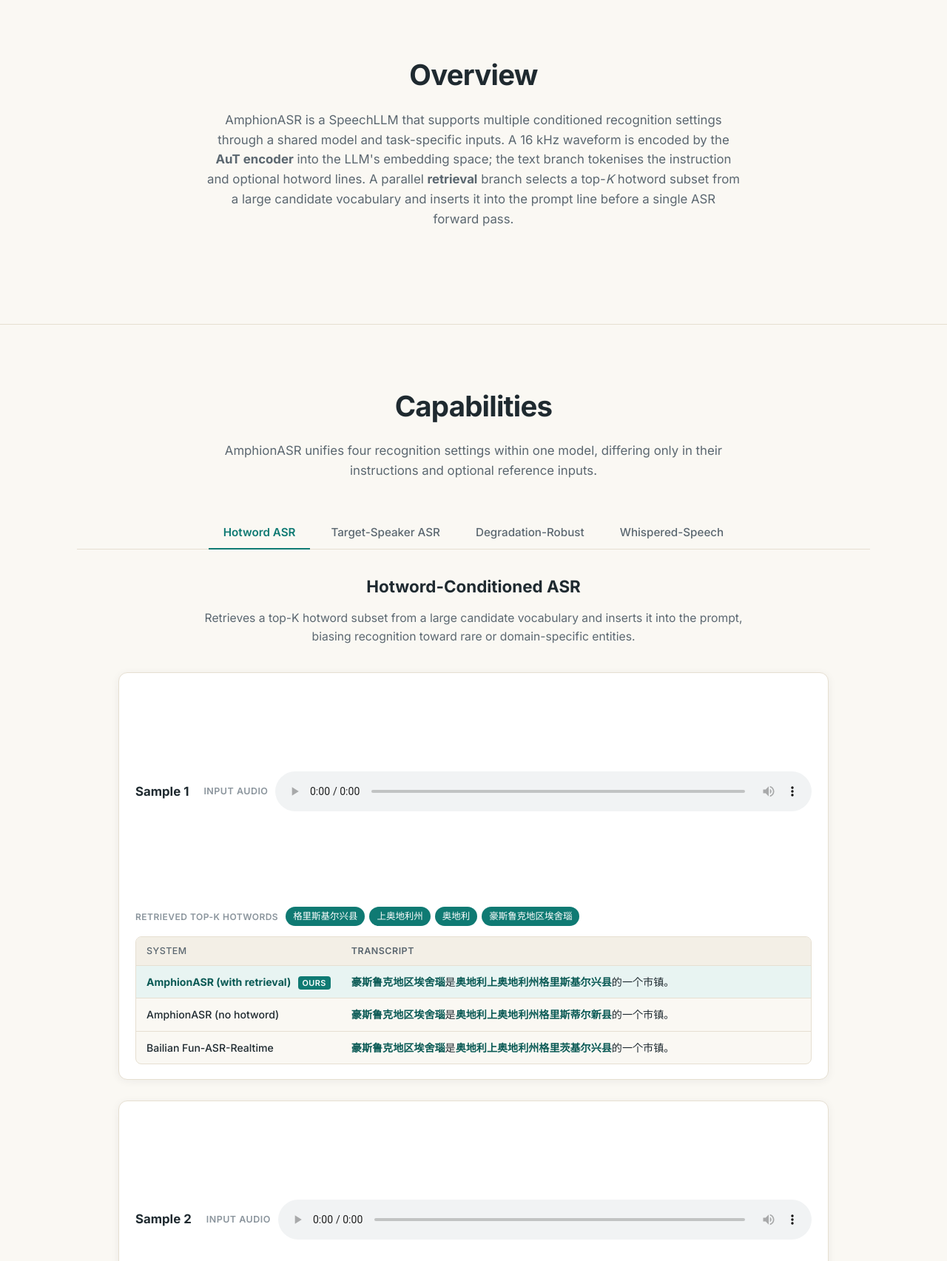
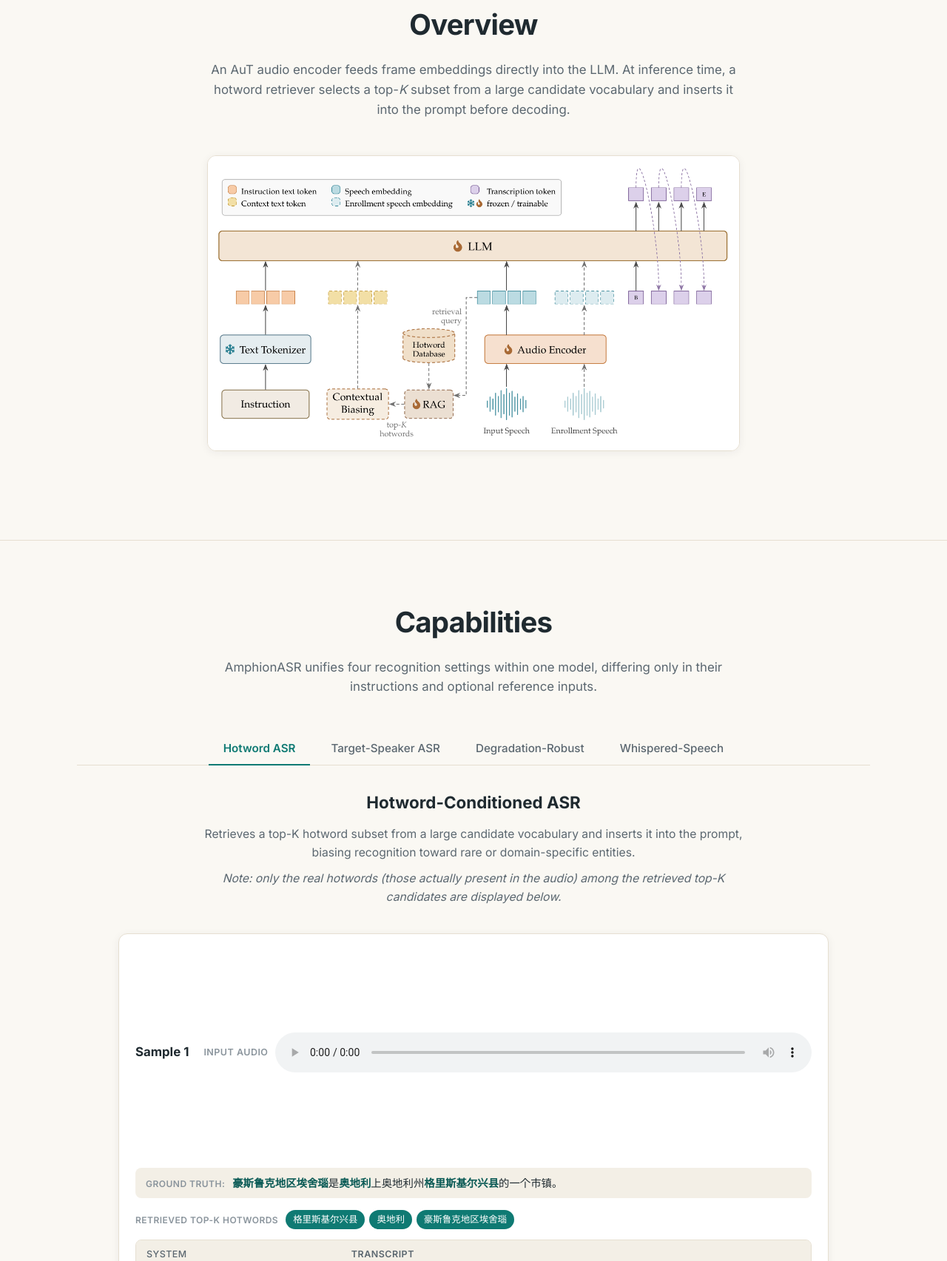
Before and after one commit to asd5152306/amphionasr, a plain HTML site: page index.html in a window 1280 px wide. Shown: the part 1095-2800 px from the top of the page at 74% size. Drawn offline with Linux system fonts and the light colour scheme.

Commit message:
add ground truth, real-hotword note, move arch figure to overview, trim hero badges

```diff
--- a/css/style.css
+++ b/css/style.css
@@ -505,6 +505,44 @@
   min-width: 180px;
 }
 
+.sample-groundtruth {
+  display: flex;
+  align-items: baseline;
+  gap: 10px;
+  flex-wrap: wrap;
+  padding: 10px 14px;
+  background: var(--bg-muted);
+  border-radius: var(--radius-sm);
+  margin-bottom: 16px;
+  font-size: 0.9rem;
+  line-height: 1.5;
+}
+
+.sample-groundtruth .gt-label {
+  font-size: 0.75rem;
+  font-weight: 600;
+  text-transform: uppercase;
+  letter-spacing: 0.04em;
+  color: var(--text-faint);
+  white-space: nowrap;
+}
+
+.sample-groundtruth .gt-text {
+  color: var(--text);
+}
+
+.sample-groundtruth .gt-text b {
+  font-weight: 700;
+  color: var(--accent-dark);
+}
+
+.panel-note {
+  margin-top: 10px;
+  font-size: 0.85rem;
+  color: var(--text-faint);
+  font-style: italic;
+}
+
 .sample-hotwords,
 .sample-degradation {
   display: flex;
--- a/data/examples.json
+++ b/data/examples.json
@@ -8,7 +8,6 @@
         "with_hotword": "豪斯鲁克地区埃舍瑙是奥地利上奥地利州格里斯基尔兴县的一个市镇。",
         "hotwords": [
           "格里斯基尔兴县",
-          "上奥地利州",
           "奥地利",
           "豪斯鲁克地区埃舍瑙"
         ],
@@ -17,53 +16,19 @@
             "model": "AmphionASR (with retrieval)",
             "ours": true,
             "transcript": "豪斯鲁克地区埃舍瑙是奥地利上奥地利州格里斯基尔兴县的一个市镇。",
-            "transcript_html": "<b>豪斯鲁克地区埃舍瑙</b>是<b>奥地利</b><b>上奥地利州</b><b>格里斯基尔兴县</b>的一个市镇。",
+            "transcript_html": "<b>豪斯鲁克地区埃舍瑙</b>是<b>奥地利</b>上奥地利州<b>格里斯基尔兴县</b>的一个市镇。",
             "metric": "0% CER"
           },
           {
             "model": "AmphionASR (no hotword)",
             "transcript": "豪斯鲁克地区埃舍瑙是奥地利上奥地利州格里斯蒂尔新县的一个市镇。",
-            "transcript_html": "<b>豪斯鲁克地区埃舍瑙</b>是<b>奥地利</b><b>上奥地利州</b><b>格里斯蒂尔新县</b>的一个市镇。",
+            "transcript_html": "<b>豪斯鲁克地区埃舍瑙</b>是<b>奥地利</b>上奥地利州<b>格里斯蒂尔新县</b>的一个市镇。",
             "metric": ""
           },
           {
             "model": "Bailian Fun-ASR-Realtime",
             "transcript": "豪斯鲁克地区埃舍瑙是奥地利上奥地利州格里茨基尔兴县的一个市镇。",
-            "transcript_html": "<b>豪斯鲁克地区埃舍瑙</b>是<b>奥地利</b><b>上奥地利州</b><b>格里茨基尔兴县</b>的一个市镇。",
-            "metric": ""
-          }
-        ]
-      },
-      {
-        "title": "HW-FAIR-EN-1: Five UK place names",
-        "audio_url": "assets/samples/hotword/HW-FAIR-EN-1.mp3",
-        "without_hotword": "Norman castles existed at rockingham, banwell, lindbyborn, northampton and waringborough.",
-        "with_hotword": "Norman castles existed at Rockingham, Barnwell, Lilbourne, Northampton and Wellingborough.",
-        "hotwords": [
-          "Northampton",
-          "Rockingham",
-          "Wellingborough",
-          "Lilbourne",
-          "Barnwell"
-        ],
-        "comparisons": [
-          {
-            "model": "AmphionASR (with retrieval)",
-            "ours": true,
-            "transcript": "Norman castles existed at Rockingham, Barnwell, Lilbourne, Northampton and Wellingborough.",
-            "transcript_html": "Norman castles existed at <b>Rockingham</b>, <b>Barnwell</b>, <b>Lilbourne</b>, <b>Northampton</b> and <b>Wellingborough</b>.",
-            "metric": "0% WER"
-          },
-          {
-            "model": "AmphionASR (no hotword)",
-            "transcript": "Norman castles existed at rockingham, banwell, lindbyborn, northampton and waringborough.",
-            "transcript_html": "Norman castles existed at <b>rockingham</b>, <b>banwell</b>, <b>lindbyborn</b>, <b>northampton</b> and <b>waringborough</b>.",
-            "metric": ""
-          },
-          {
-            "model": "Bailian Fun-ASR-Realtime",
-            "transcript": "Norman castles existed at Rockingham, Banbury. not that.",
-            "transcript_html": "Norman castles existed at <b>Rockingham</b>, <b>Banbury</b>. not that.",
+            "transcript_html": "<b>豪斯鲁克地区埃舍瑙</b>是<b>奥地利</b>上奥地利州<b>格里茨基尔兴县</b>的一个市镇。",
             "metric": ""
           }
         ]
--- a/index.html
+++ b/index.html
@@ -27,10 +27,6 @@
       </div>
       <h1 class="hero-title">AmphionASR</h1>
       <p class="hero-subtitle" data-i18n="hero.subtitle">Personalized Context-Aware Speech Recognition</p>
-      <p class="hero-meta">
-        <span class="badge" data-i18n="hero.badge.params">2.0B parameters</span>
-        <span class="badge" data-i18n="hero.badge.lang">Mandarin &amp; English</span>
-      </p>
       <div class="hero-actions">
         <a class="btn btn-primary" href="#TODO-paper" target="_blank" rel="noopener" data-i18n="hero.btn.paper">Paper</a>
         <a class="btn btn-secondary" href="#TODO-code" target="_blank" rel="noopener" data-i18n="hero.btn.code">Code</a>
@@ -49,14 +45,14 @@
     <div class="container">
       <h2 class="section-title" data-i18n="overview.title">Overview</h2>
       <p class="section-lead" data-i18n="overview.lead">
-        AmphionASR is a SpeechLLM that supports multiple conditioned recognition
-        settings through a shared model and task-specific inputs. A 16&nbsp;kHz
-        waveform is encoded by the <strong>AuT encoder</strong> into the LLM's
-        embedding space; the text branch tokenises the instruction and optional
-        hotword lines. A parallel <strong>retrieval</strong> branch selects a
-        top-<em>K</em> hotword subset from a large candidate vocabulary and
-        inserts it into the prompt line before a single ASR forward pass.
+        An AuT audio encoder feeds frame embeddings directly into the LLM. At
+        inference time, a hotword retriever selects a top-<em>K</em> subset from
+        a large candidate vocabulary and inserts it into the prompt before
+        decoding.
       </p>
+      <div class="arch-figure">
+        <img src="assets/figures/architecture.png" alt="AmphionASR architecture" class="arch-figure-img" />
+      </div>
     </div>
   </section>
 
@@ -85,6 +81,10 @@
             Retrieves a top-K hotword subset from a large candidate vocabulary
             and inserts it into the prompt, biasing recognition toward rare or
             domain-specific entities.
+          </p>
+          <p class="panel-note" data-i18n="hotword.note">
+            Note: only the real hotwords (those actually present in the audio)
+            among the retrieved top-K candidates are displayed below.
           </p>
         </div>
         <div class="samples-list" data-capability="hotword"></div>
@@ -130,39 +130,6 @@
     </div>
   </section>
 
-  <!-- ===================== Architecture ===================== -->
-  <section class="section architecture" id="architecture">
-    <div class="container">
-      <h2 class="section-title" data-i18n="architecture.title">Architecture</h2>
-      <p class="section-lead" data-i18n="architecture.lead">
-        An AuT audio encoder feeds frame embeddings directly into the LLM. At
-        inference time, a hotword retriever selects a top-<em>K</em> subset from
-        a large candidate vocabulary and inserts it into the prompt before
-        decoding.
-      </p>
-      <div class="arch-figure">
-        <img src="assets/figures/architecture.png" alt="AmphionASR architecture" class="arch-figure-img" />
-      </div>
-      <div class="arch-components">
-        <div class="arch-card">
-          <h4 data-i18n="arch.aut.title">AuT Encoder</h4>
-          <div class="arch-meta" data-i18n="arch.aut.meta">300M params</div>
-          <p data-i18n="arch.aut.desc">24-layer AuT encoder. Log-mel front-end (128 bins, 10ms hop), convolutional sub-sampler, Whisper-style pre-LN Transformer into 2048-d frame embeddings at 12.5 Hz.</p>
-        </div>
-        <div class="arch-card">
-          <h4 data-i18n="arch.llm.title">LLM</h4>
-          <div class="arch-meta" data-i18n="arch.llm.meta">1.7B params</div>
-          <p data-i18n="arch.llm.desc">28-layer decoder-only Transformer, 2048-d hidden states, 64K native context length.</p>
-        </div>
-        <div class="arch-card">
-          <h4 data-i18n="arch.retrieval.title">Retrieval Adapters</h4>
-          <div class="arch-meta" data-i18n="arch.retrieval.meta">2.6M params</div>
-          <p data-i18n="arch.retrieval.desc">Two small MLP adapters mapping frozen AuT frame embeddings and frozen LLM token embeddings into a shared 512-d space. Max-over-time scoring selects top-K hotwords.</p>
-        </div>
-      </div>
-    </div>
-  </section>
-
   <!-- ===================== BibTeX ===================== -->
   <section class="section bibtex" id="bibtex">
     <div class="container narrow">
--- a/js/i18n.js
+++ b/js/i18n.js
@@ -2,15 +2,13 @@
 window.AMPHION_I18N = {
   en: {
     'hero.subtitle': 'Personalized Context-Aware Speech Recognition',
-    'hero.badge.params': '2.0B parameters',
-    'hero.badge.lang': 'Mandarin & English',
     'hero.btn.paper': 'Paper',
     'hero.btn.code': 'Code',
     'hero.btn.model': 'Model',
     'hero.btn.capabilities': 'View Capabilities ↓',
     'hero.teaser': 'Teaser figure: Four recognition capabilities of AmphionASR',
     'overview.title': 'Overview',
-    'overview.lead': 'AmphionASR is a SpeechLLM that supports multiple conditioned recognition settings through a shared model and task-specific inputs. A 16&nbsp;kHz waveform is encoded by the <strong>AuT encoder</strong> into the LLM\'s embedding space; the text branch tokenises the instruction and optional hotword lines. A parallel <strong>retrieval</strong> branch selects a top-<em>K</em> hotword subset from a large candidate vocabulary and inserts it into the prompt line before a single ASR forward pass.',
+    'overview.lead': 'An AuT audio encoder feeds frame embeddings directly into the LLM. At inference time, a hotword retriever selects a top-<em>K</em> subset from a large candidate vocabulary and inserts it into the prompt before decoding.',
     'capabilities.title': 'Capabilities',
     'capabilities.lead': 'AmphionASR unifies four recognition settings within one model, differing only in their instructions and optional reference inputs.',
     'tabs.hotword': 'Hotword ASR',
@@ -19,6 +17,7 @@
     'tabs.whisper': 'Whispered-Speech',
     'hotword.title': 'Hotword-Conditioned ASR',
     'hotword.desc': 'Retrieves a top-K hotword subset from a large candidate vocabulary and inserts it into the prompt, biasing recognition toward rare or domain-specific entities.',
+    'hotword.note': 'Note: only the real hotwords (those actually present in the audio) among the retrieved top-K candidates are displayed below.',
     'hotword.retrieved': 'Retrieved Top-K Hotwords',
     'tsasr.title': 'Target-Speaker ASR (TS-ASR)',
     'tsasr.desc': 'Given a short enrollment utterance of a target speaker, transcribes only that speaker\'s content from overlapping speech rather than concatenating all talkers.',
@@ -29,17 +28,6 @@
     'degradation.type': 'Degradation Type:',
     'whisper.title': 'Whispered-Speech ASR',
     'whisper.desc': 'Transcribes atypical, low-energy whispered phonation that deviates from normal speech.',
-    'architecture.title': 'Architecture',
-    'architecture.lead': 'An AuT audio encoder feeds frame embeddings directly into the LLM. At inference time, a hotword retriever selects a top-<em>K</em> subset from a large candidate vocabulary and inserts it into the prompt before decoding.',
-    'arch.aut.title': 'AuT Encoder',
-    'arch.aut.meta': '300M params',
-    'arch.aut.desc': '24-layer AuT encoder. Log-mel front-end (128 bins, 10ms hop), convolutional sub-sampler, Whisper-style pre-LN Transformer into 2048-d frame embeddings at 12.5 Hz.',
-    'arch.llm.title': 'LLM',
-    'arch.llm.meta': '1.7B params',
-    'arch.llm.desc': '28-layer decoder-only Transformer, 2048-d hidden states, 64K native context length.',
-    'arch.retrieval.title': 'Retrieval Adapters',
-    'arch.retrieval.meta': '2.6M params',
-    'arch.retrieval.desc': 'Two small MLP adapters mapping frozen AuT frame embeddings and frozen LLM token embeddings into a shared 512-d space. Max-over-time scoring selects top-K hotwords.',
     'bibtex.title': 'Citation',
     'bibtex.copy': 'Copy BibTeX',
     'bibtex.copied': 'Copied!',
@@ -50,6 +38,7 @@
     'footer.arxiv': 'arXiv',
     'ui.sample_label': 'Sample {n}',
     'ui.input_audio': 'Input audio',
+    'ui.ground_truth': 'Ground truth:',
     'ui.no_examples': '— No examples available —',
     'ui.examples_not_found': '— examples.json not found —',
     'ui.no_hotwords': '—',
@@ -60,15 +49,13 @@
   },
   zh: {
     'hero.subtitle': '个性化上下文感知语音识别',
-    'hero.badge.params': '20 亿参数',
-    'hero.badge.lang': '中英双语',
     'hero.btn.paper': '论文',
     'hero.btn.code': '代码',
     'hero.btn.model': '模型',
     'hero.btn.capabilities': '查看能力 ↓',
     'hero.teaser': '概览图：AmphionASR 的四项识别能力',
     'overview.title': '概览',
-    'overview.lead': 'AmphionASR 是一个 SpeechLLM，通过共享模型和任务特定输入支持多种条件识别场景。16&nbsp;kHz 音频波形由 <strong>AuT 编码器</strong>编码到 LLM 的嵌入空间；文本分支对指令和可选的热词行进行分词。并行的<strong>检索</strong>分支从大型候选词表中选出 top-<em>K</em> 热词子集，并在单次 ASR 前向推理前插入到提示行中。',
+    'overview.lead': 'AuT 音频编码器将帧嵌入直接送入 LLM。推理时，热词检索器从大型候选词表中选出 top-<em>K</em> 子集，并在解码前插入到提示中。',
     'capabilities.title': '能力',
     'capabilities.lead': 'AmphionASR 在一个模型中统一了四种识别场景，仅通过指令和可选参考输入来区分。',
     'tabs.hotword': '热词 ASR',
@@ -77,6 +64,7 @@
     'tabs.whisper': '耳语语音',
     'hotword.title': '热词条件 ASR',
     'hotword.desc': '从大型候选词表中检索 top-K 热词子集并插入到提示中，将识别偏向稀有或领域特定实体。',
+    'hotword.note': '说明：下方仅展示召回的 top-K 候选热词中真正出现在音频里的 real 热词。',
     'hotword.retrieved': '检索到的 Top-K 热词',
     'tsasr.title': '目标说话人 ASR（TS-ASR）',
     'tsasr.desc': '给定目标说话人的一小段注册音频，只从重叠语音中转录该说话人的内容，而非拼接所有说话人。',
@@ -87,17 +75,6 @@
     'degradation.type': '退化类型：',
     'whisper.title': '耳语语音 ASR',
     'whisper.desc': '转录偏离正常语音的非典型、低能量耳语发声。',
-    'architecture.title': '架构',
-    'architecture.lead': 'AuT 音频编码器将帧嵌入直接送入 LLM。推理时，热词检索器从大型候选词表中选出 top-<em>K</em> 子集，并在解码前插入到提示中。',
-    'arch.aut.title': 'AuT 编码器',
-    'arch.aut.meta': '3 亿参数',
-    'arch.llm.title': 'LLM',
-    'arch.llm.meta': '17 亿参数',
-    'arch.retrieval.title': '检索适配器',
-    'arch.retrieval.meta': '260 万参数',
-    'arch.aut.desc': '24 层 AuT 编码器。Log-mel 前端（128 个 bin，10ms 帧移），卷积下采样器，Whisper 风格 pre-LN Transformer，输出 2048 维 12.5Hz 帧嵌入。',
-    'arch.llm.desc': '28 层 decoder-only Transformer，2048 维隐藏状态，64K 原生上下文长度。',
-    'arch.retrieval.desc': '两个小型 MLP 适配器，将冻结的 AuT 帧嵌入和冻结的 LLM token 嵌入映射到共享的 512 维空间。Max-over-time 打分选出 top-K 热词。',
     'bibtex.title': '引用',
     'bibtex.copy': '复制 BibTeX',
     'bibtex.copied': '已复制！',
@@ -108,6 +85,7 @@
     'footer.arxiv': 'arXiv',
     'ui.sample_label': '示例 {n}',
     'ui.input_audio': '输入音频',
+    'ui.ground_truth': '参考答案：',
     'ui.no_examples': '— 暂无示例 —',
     'ui.examples_not_found': '— 未找到 examples.json —',
     'ui.no_hotwords': '—',
--- a/js/main.js
+++ b/js/main.js
@@ -115,8 +115,29 @@
           '<div class="sample-label">' + escapeHtml(label) + '</div>' +
           audioHtml +
         '</div>' +
+        renderGroundTruth(capKey, item) +
         extraHtml +
         tableHtml +
+      '</div>'
+    );
+  }
+
+  function renderGroundTruth(capKey, item) {
+    var gtText = '';
+    var gtHtml = '';
+    if (capKey === 'hotword') {
+      gtText = item.with_hotword;
+      var oursRow = (item.comparisons || []).filter(function (r) { return r.ours; })[0];
+      gtHtml = oursRow ? oursRow.transcript_html : '';
+    } else {
+      gtText = item.transcript;
+    }
+    if (!gtText && !gtHtml) return '';
+    var content = gtHtml ? gtHtml : escapeHtml(gtText);
+    return (
+      '<div class="sample-groundtruth">' +
+        '<span class="gt-label">' + escapeHtml(t('ui.ground_truth')) + '</span>' +
+        '<span class="gt-text">' + content + '</span>' +
       '</div>'
     );
   }
```
